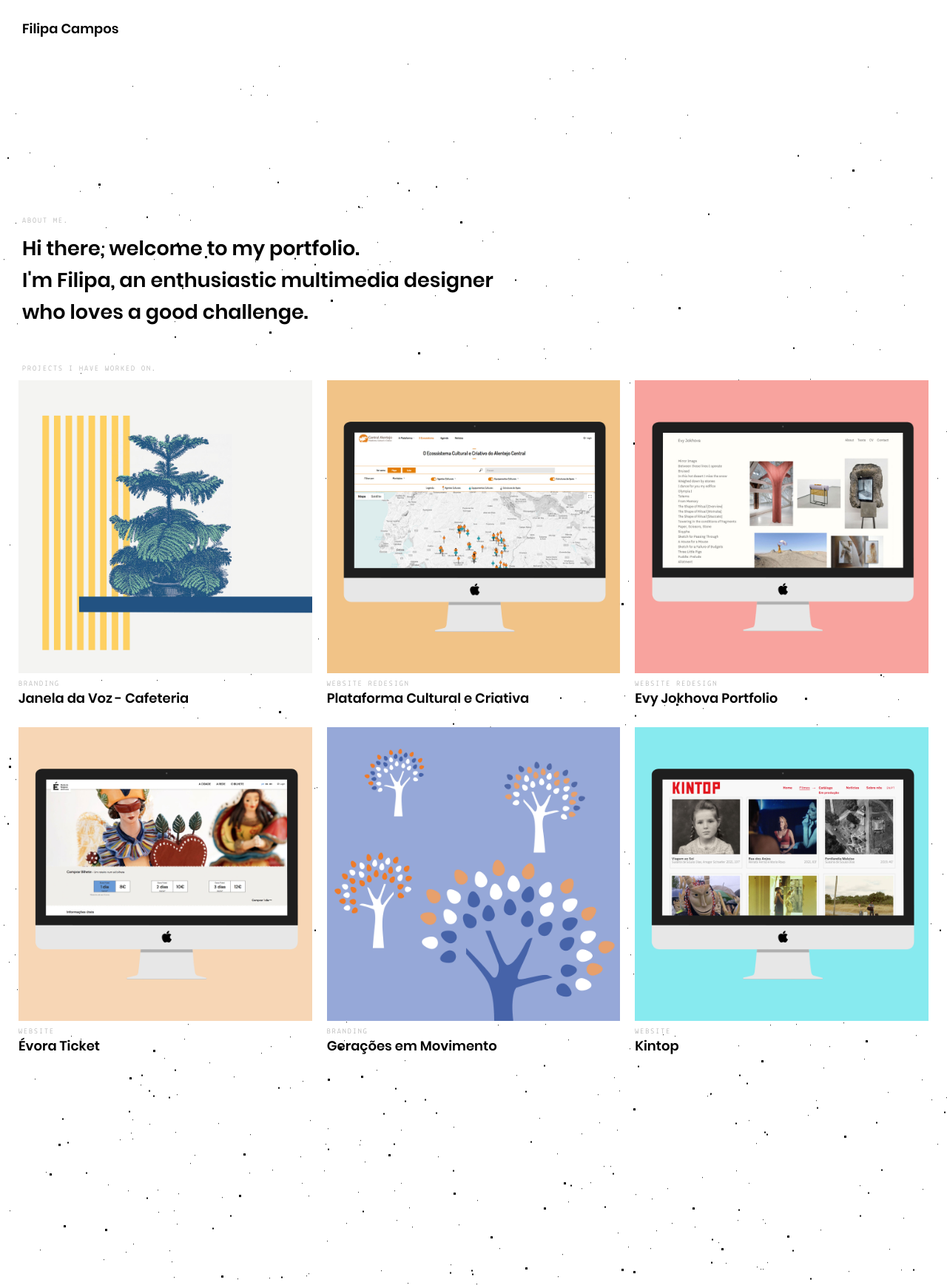
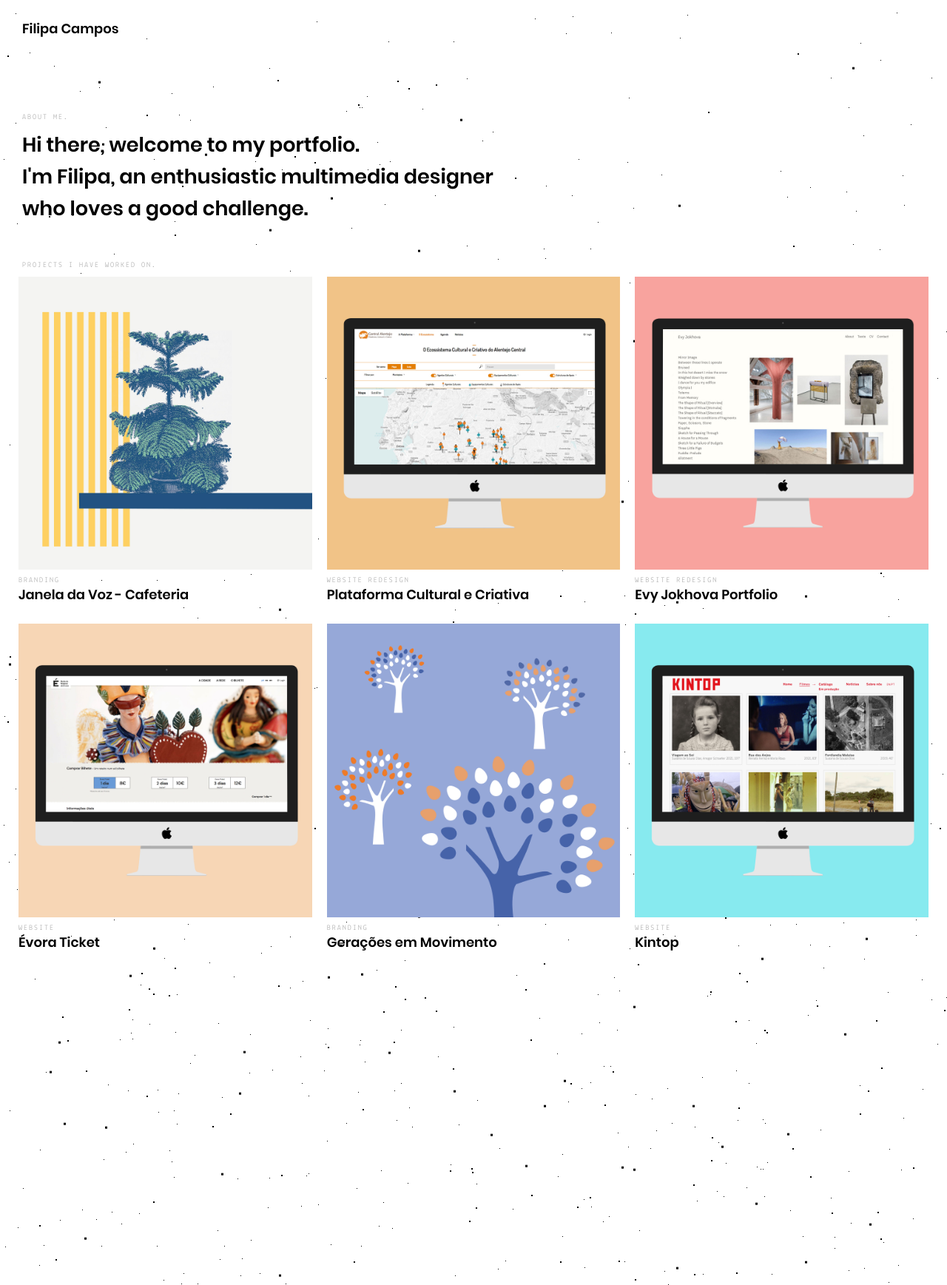
Before and after one commit to filipanoscampos/filipamadethis, a Jekyll site: the page built from index.html, in a window 1280 px wide. Shown: the whole page at 74% size. Built offline with Jekyll 4.4.1, drawn with Linux system fonts in a browser that asks for light colours; nearby versions of some CDN libraries; library files that are not in the unit come from our copies; after the commit the page ends 1597 px from its top, so only the background shows below that.

Commit message:
Update _layout.scss

```diff
--- a/assets/scss/_layout.scss
+++ b/assets/scss/_layout.scss
@@ -37,7 +37,7 @@
 	z-index: 1;
 
 	@media (min-width: $breakpoint-medium) {
-		padding: 21rem 0 0;
+
 		margin-bottom: 23.42rem;
 	}
 }
```
